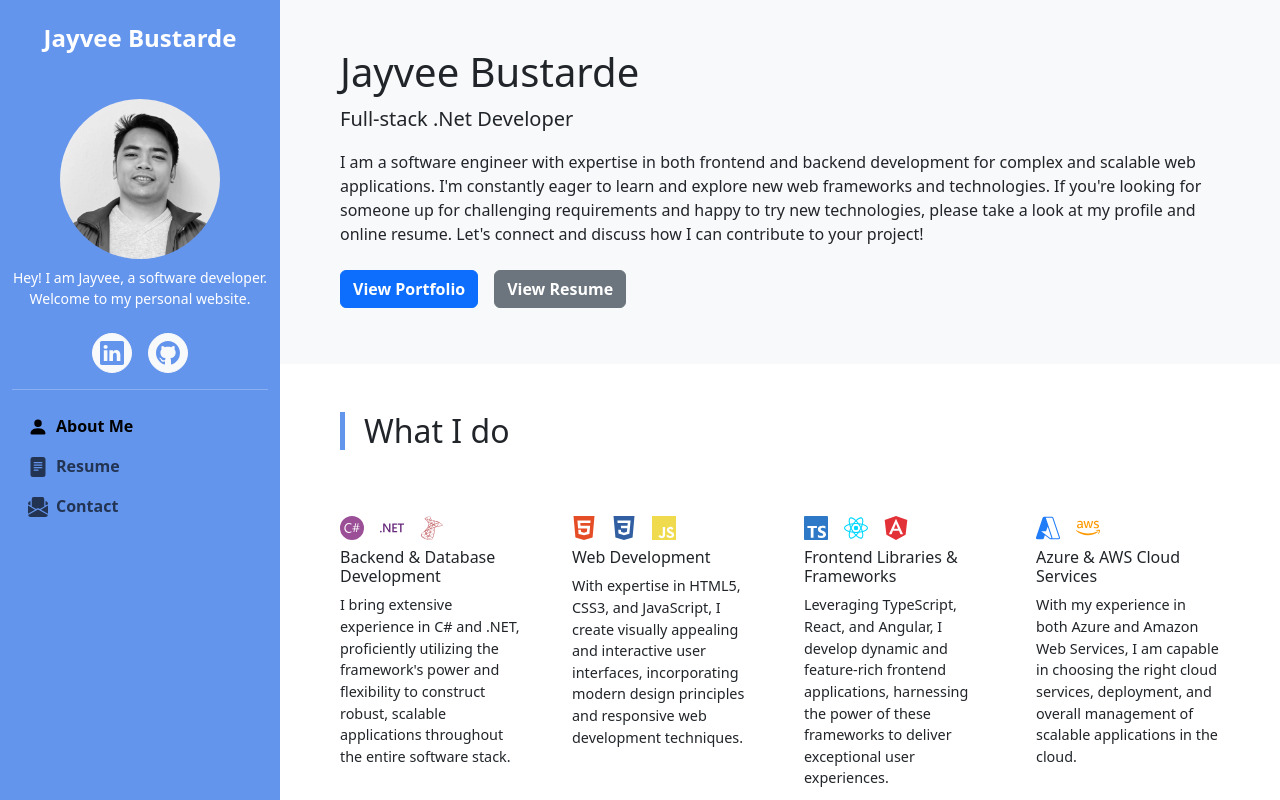
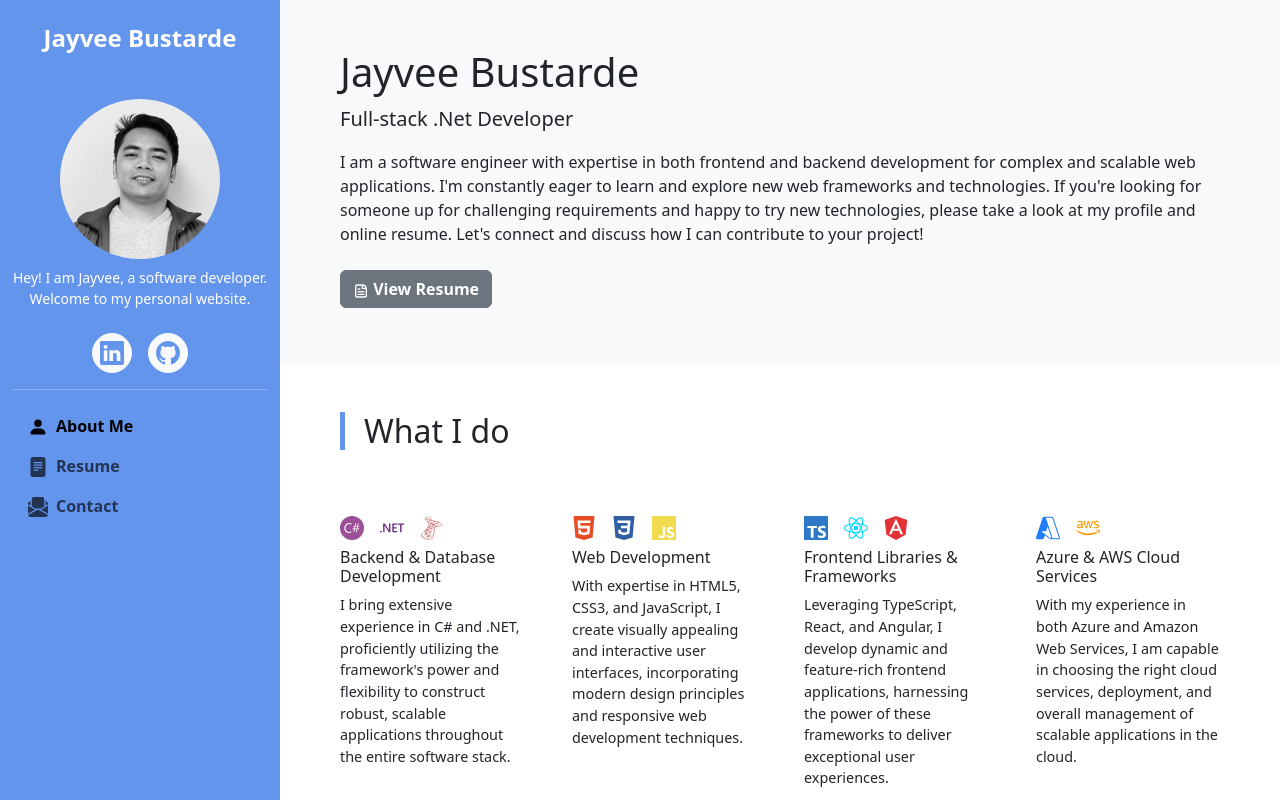
Before and after one commit to jayveebustarde/react-bootstrap-personal, a React (Create React App) app: page / in a window 1280 px wide. Shown: the top 800 px of the page. Built offline with nearby package versions, Linux system fonts and the light colour scheme.

Commit message:
added fixed resume viewer

```diff
--- a/src/components/PdfViewer/PdfViewer.js
+++ b/src/components/PdfViewer/PdfViewer.js
@@ -21,6 +21,8 @@ const PdfViewer = ({ file }) => {
           <Page
             key={`page_${index + 1}`}
             pageNumber={index + 1}
+            scale={1.5}
+            className="justify-content-md-center shadow-lg my-3"
           />
         ),
       )}
--- a/src/components/SkillsCard/SkillsCard.js
+++ b/src/components/SkillsCard/SkillsCard.js
@@ -23,11 +23,11 @@ const SkillsCard = ({tools, children}) => {
                         const IconComponent = SiIcons[item.icon];
                         const iconStyle = { color: item.color };
                         return (
-                            <OverlayTrigger overlay={
+                            <OverlayTrigger key={index}  overlay={
                                 <Tooltip id={item.icon}>{item.name}</Tooltip>
                             } placement="top">
                                 <span>
-                                    <IconComponent key={index} style={iconStyle} className="skills-icon" />
+                                    <IconComponent style={iconStyle} className="skills-icon" />
                                 </span>
                             </OverlayTrigger>
                         );
--- a/src/routes/Home/Home.js
+++ b/src/routes/Home/Home.js
@@ -7,6 +7,8 @@ import SkillsCard from "../../components/SkillsCard/SkillsCard";
 import PfConfig from "../../data/portfolioConfig.json"
 import MinorText from "../../components/MinorText/MinorText";
 import PfButton from "../../components/PfButton/PfButton";
+import { Link } from "react-router-dom";
+import { CgFileDocument } from "react-icons/cg";
 
 const Home = () => {
     return (
@@ -19,12 +21,14 @@ const Home = () => {
                             <p className="lead">{PfConfig.position}</p>
                             <p>{PfConfig.overview}</p>
                             <Stack direction="horizontal" gap={3}>
-                                <PfButton variant="primary">
+                                {/* <PfButton variant="primary">
                                     View Portfolio
-                                </PfButton>
-                                <PfButton variant="secondary">
-                                    View Resume
-                                </PfButton>
+                                </PfButton> */}
+                                <Link to="/resume">
+                                    <PfButton variant="secondary">
+                                        <CgFileDocument /> View Resume
+                                    </PfButton>
+                                </Link>
                             </Stack>
                         </Stack>
                     </Col>
--- a/src/routes/Resume/Resume.js
+++ b/src/routes/Resume/Resume.js
@@ -14,7 +14,7 @@ const Resume =() => {
         <MainWrapper>
             <Section isHeader>
                 <Row className="justify-content-md-center">
-                    <Col xs lg="8">
+                    <Col xs lg={8}>
                         <Stack gap={1} className="stack-justify">
                             <h1>Resume</h1>
                             <PfDlButton href={resumePdf} fileName={fileName} >
@@ -26,9 +26,11 @@ const Resume =() => {
             </Section>
             <Section>
                 <Row className="justify-content-md-center">
-                    <Col xs lg="8">
+                    <Col></Col>
+                    <Col>
                         <PdfViewer file={resumePdf}></PdfViewer>
                     </Col>
+                    <Col></Col>
                 </Row>
             </Section>
         </MainWrapper>
```
Also changed, not shown: 1 other file (tests, documents, lock files or other folders).
